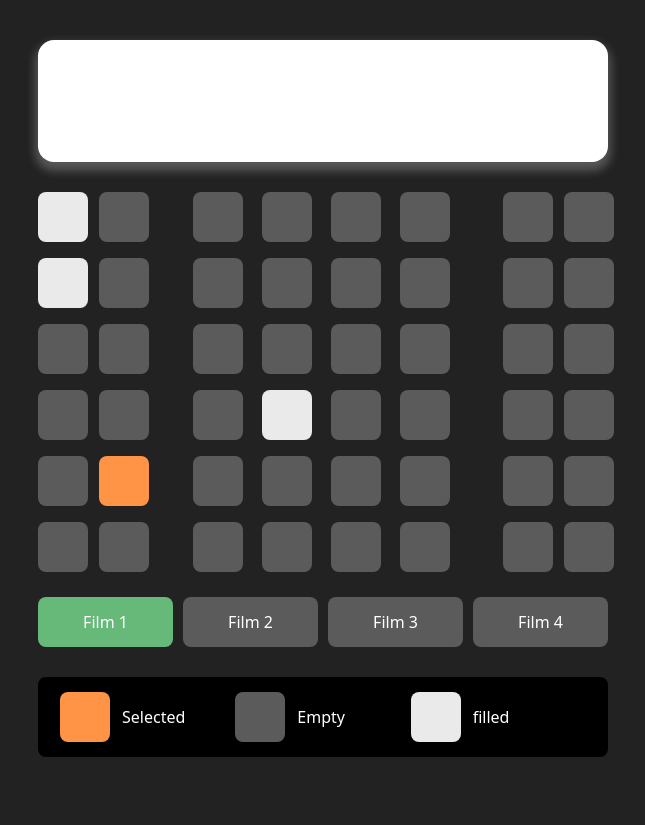
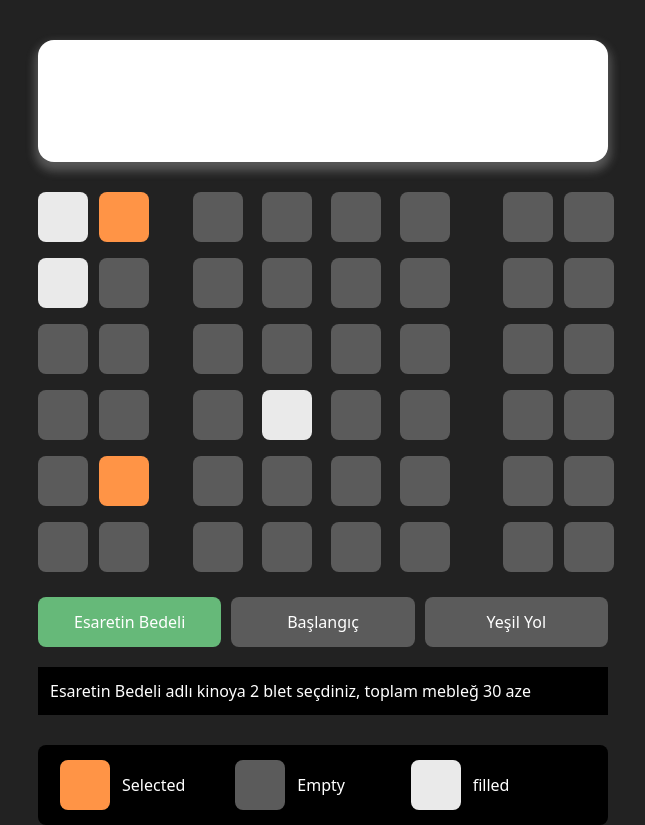
Before and after one commit to nicat41/cinema-javaScript, a plain HTML site: page index.html in a window 1280 px wide. Both pictures are taken after a click on the button 440 px from the left and 217 px from the top of the page. Shown: the whole page, without its empty margins (317-962 px from the left). Before the commit the page ends 800 px from the top, so only its background shows below. Drawn offline with nearby package versions, Linux system fonts and the light colour scheme.

Commit message:
developed a function that knows how many tickets the customer bought for which movie and the price

```diff
--- a/index.html
+++ b/index.html
@@ -33,7 +33,7 @@
 <div class="w-[570px] mx-auto mt-[40px]">
   <div class="w-full h-[122px] bg-white rounded-[16px] shadow-[0px_6px_10px_3px_#F8F8F840]"></div>
 
-<div class="grid grid-cols-12 mt-[30px] gap-x-[50px]">
+<div class="grid grid-cols-12 mt-[30px] gap-x-[50px] " id="container">
   <div class="col-span-3 grid grid-cols-2 gird-rows-6 gap-4">
 <button class="seat filled"></button>
 <button class="seat"></button>
@@ -96,13 +96,13 @@
           </div>
 </div>
 <div class="flex mt-[25px] gap-x-[10px]">
-  <button class=" film active bg-[#5b5b5b] w-full h-[50px] text-white rounded-lg ">Film 1</button>
-  <button class=" film  bg-[#5b5b5b] w-full h-[50px] text-white rounded-lg">Film 2</button>
-  <button class=" film  bg-[#5b5b5b] w-full h-[50px] text-white rounded-lg">Film 3</button>
-  <button class=" film  bg-[#5b5b5b] w-full h-[50px] text-white rounded-lg">Film 4</button>
+  <button value="15" class=" film active  bg-[#5b5b5b] w-full h-[50px] text-white rounded-lg">Esaretin Bedeli</button>
+  <button value="20" class=" film  bg-[#5b5b5b] w-full h-[50px] text-white rounded-lg">Başlangıç</button>
+  <button value="25" class=" film  bg-[#5b5b5b] w-full h-[50px] text-white rounded-lg">Yeşil Yol</button>
 </div>
+
+<div class="bg-black text-white p-3 mt-5" id="text"></div>
 <div class="mt-[30px] text-white bg-black py-[15px] px-[22px] rounded-lg flex">
-
 <div class="flex flex-1 items-center space-x-[12px]">
   <span class="inline-block  size-[50px] selected rounded-lg"></span>
   <span>Selected</span>
--- a/script.js
+++ b/script.js
@@ -0,0 +1,33 @@
+
+//// bizim lazim olan butun buttonlari ana bir divin icerinde  yazdigimiz ucun an divi menimsedirik container deyiskenine
+const container = document.querySelector("#container")
+
+let text = document.querySelector("#text")
+//// hansi kino ve nece bilet aldigimiz ve qiymedini orgenmek ucun  hansi divin icerisinde yazilacaqsa o divi cagiririq
+container.addEventListener("click", (e) => {
+  let element = e.target;
+if (element.classList.contains("seat")) {
+  ///// if in icerinde deyirik ki kilik olunanda goderilen  ikinci deyer ki var e yuxarida onu menimsedmisik element de ve deyirik ki elementdin classlistinde
+  /// contains metodundan istifade ederek hansi class da saet varsa onu bize versin
+  element.classList.toggle('selected')
+  ///// daha sonra yene eyni qaydada if in icerisdineki class hansinda ki var onun toggle medodundan istifade ederek selected classi elave et hemin class varsada sil deyirik metodan istifade ederek
+  let selectedSeats = container.querySelectorAll(".seat.selected").length;
+  /////////  burda yuxarida ilk defe aldigimiz buttonlar ki var onlarin  icerisindeki seat clasinin icersindeki selected olan butun class adlarinin
+  ////necesine klik olunubsa onlarin length vasdesi ile uzunlugunu yeni nece eded klik olundugunu aliriq
+  let filmBtnSelected = document.querySelector(".film.active");
+  ///// filmBtnSelected burda ise hnasi kinoda oldugunu tabiriq
+  let filmName = filmBtnSelected.innerText;
+  //// hemin hansi kinoda oldugunu yuxarida tabdiqdan sonra active olan class da olanin icerisindeki textdi gotuturuk ve filmname desikeninde saglayiriq
+  let filmPrice = filmBtnSelected.value;
+  ///// html de buttonlara elave olunan value deyerin deki deyerleri oduruk filmprice deyerine
+  let totalPrice = parseFloat(filmPrice) * selectedSeats;
+  //// burda yuarida ki aldigimiz deyeri burda ilk once strig oldugundan cevirirk number deyerine bize bu deyer filmprice deyerinde icindeki ki deyeri vururuq
+  ///// selectedSeats de ki nece eded ki selected ki var ona
+
+
+  text.innerHTML = ` ${filmName} adlı kinoya ${selectedSeats} blet seçdiniz, toplam mebleğ ${totalPrice} aze`
+  //// yuxarida cagirdigimiz divi menimsediyimiz text di yaziriq onun innnerhtml ne deyerleri otururuk ilk filname deyeri hnasi film olacaq onun adini demsil  edir
+  //////// ikinci nece dene   selectedSeats  var onun sayini verir bize ve son olaraq totalprice de de bize aldigimiz bletlerin toplam qiyemtini deyir
+
+}
+})
--- a/style.css
+++ b/style.css
@@ -3,6 +3,10 @@
     height: 50px;
     background-color: #5b5b5b;
     border-radius: 8px;
+}
+.seat:hover {
+  position: relative;
+  bottom: 5px;
 }
 
 .film.active {
@@ -13,4 +17,5 @@
     }
     .filled {
       background-color: #eaeaea;
+      pointer-events: none;
     }
```
